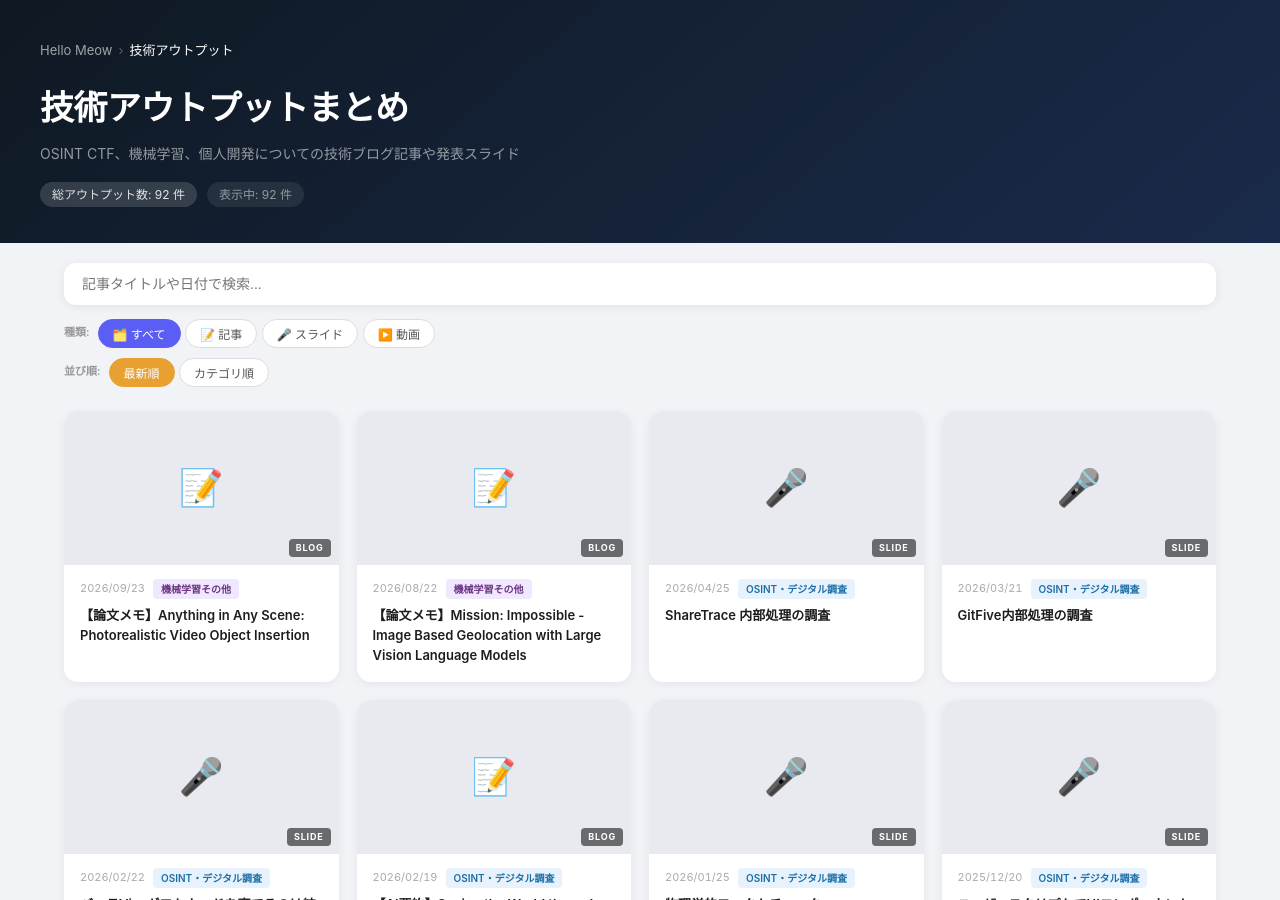
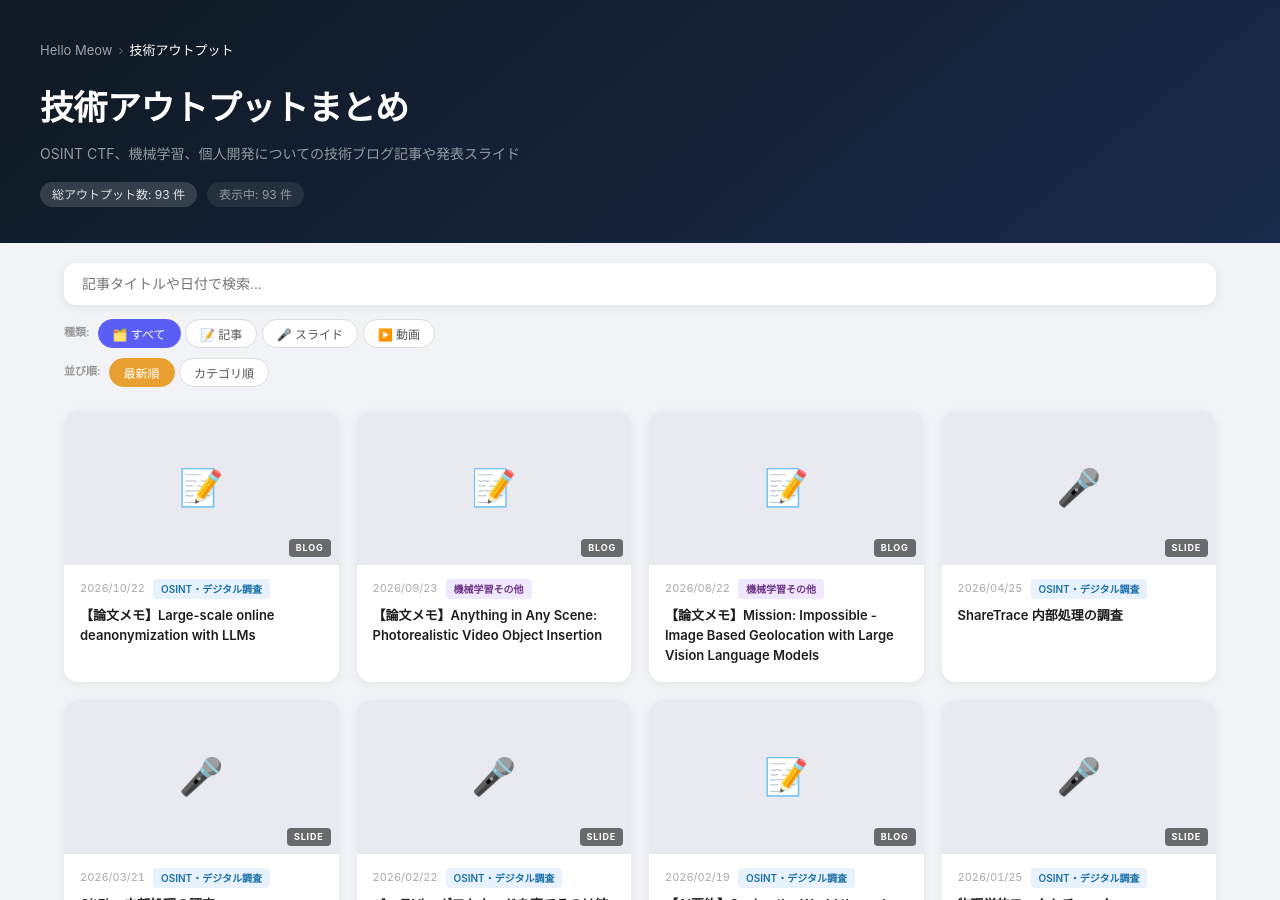
Before and after one commit to meow-noisy/profile, a Jekyll site: the page built from output.md, in a window 1280 px wide and 900 px high. Built offline with Jekyll 4.4.1, drawn with Linux system fonts in a browser that asks for light colours.

Commit message:
1件アウトプット追加

```diff
--- a/output.md
+++ b/output.md
@@ -6,6 +6,7 @@ description: OSINT CTF、機械学習、個人開発についての技術ブロ
 
 ## ■ デジタル調査, OSINT CTF, OpSec
 
+1. 2026/10/22 [【論文メモ】Large-scale online deanonymization with LLMs](https://meow-memow.hatenablog.com/entry/2026/10/22/184337)
 1. 2026/04/25 [ShareTrace 内部処理の調査](https://speakerdeck.com/meow_noisy/st)
 1. 2026/03/21 [GitFive内部処理の調査](https://speakerdeck.com/meow_noisy/gf)
 1. 2026/02/22 [バニラVisaギフトカードを棄てるのは結構大変](https://speakerdeck.com/meow_noisy/disposing-of-vvgift-is-a-pain)
```
